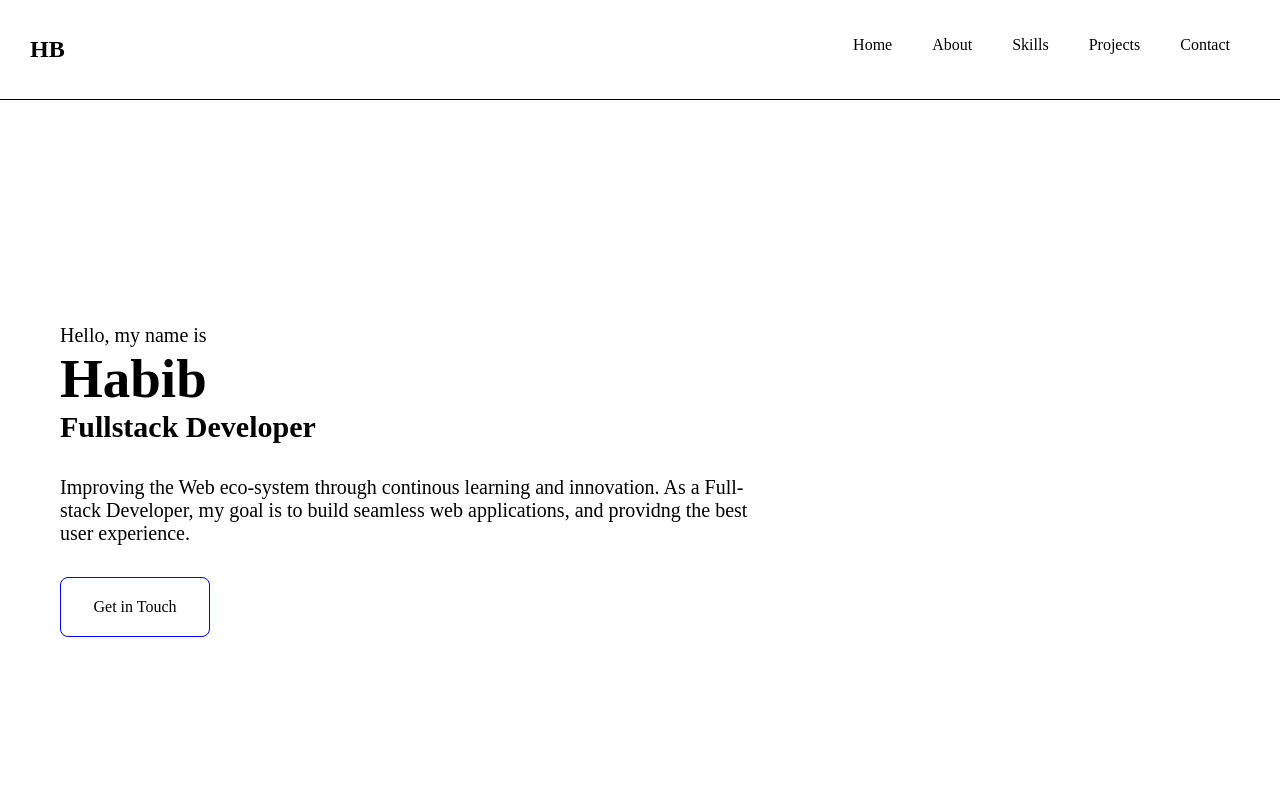
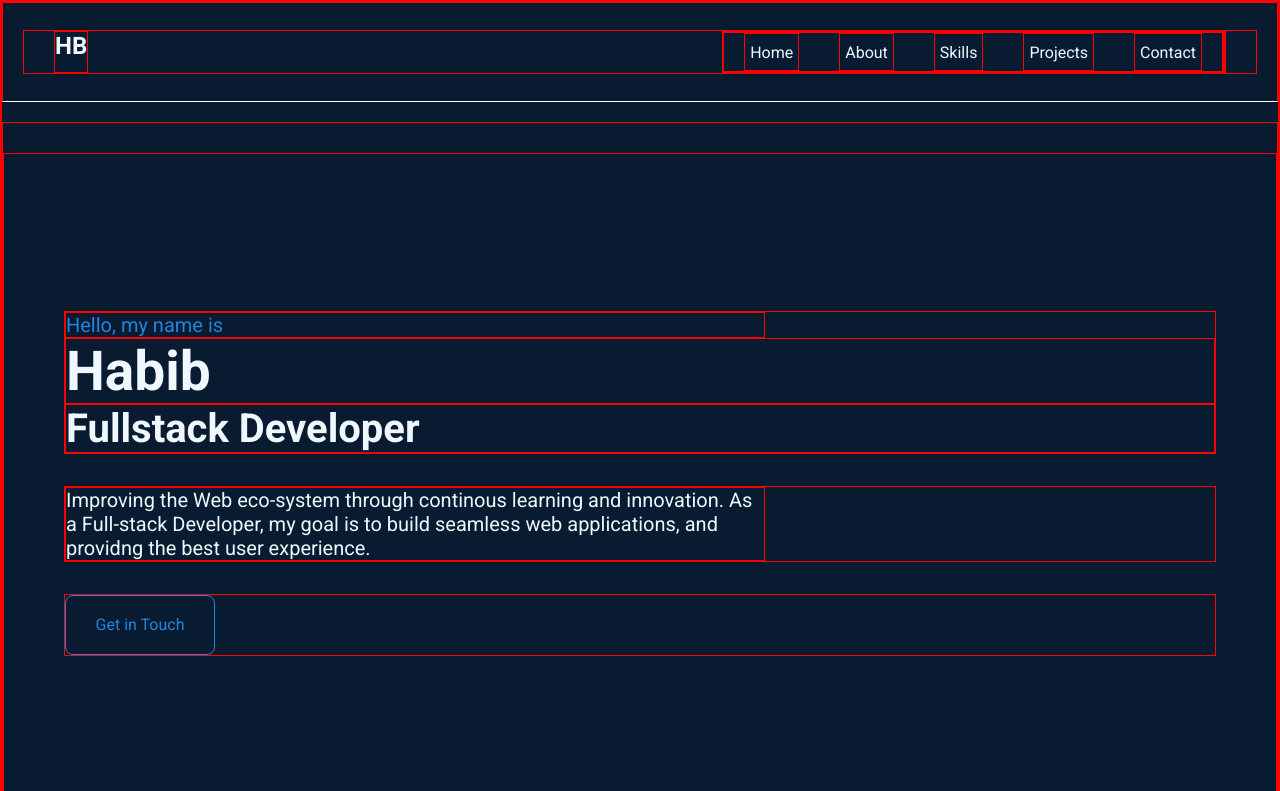
Before and after one commit to I-amHb/habibyusufport, a plain HTML site: page index.html in a window 1280 px wide. Shown: the top 791 px of the page. Drawn offline with Linux system fonts and the light colour scheme.

Commit message:
backround color and hover effect

```diff
--- a/index.html
+++ b/index.html
@@ -4,6 +4,9 @@
 <head>
     <meta charset="UTF-8">
     <meta name="viewport" content="width=device-width, initial-scale=1.0">
+    <link rel="preconnect" href="https://fonts.googleapis.com">
+<link rel="preconnect" href="https://fonts.gstatic.com" crossorigin>
+<link href="https://fonts.googleapis.com/css2?family=Nunito:ital,wght@0,200..1000;1,200..1000&family=Roboto:ital,wght@0,100;0,300;0,400;0,500;0,700;0,900;1,100;1,300;1,400;1,500;1,700;1,900&display=swap" rel="stylesheet">
     <title>My Porfolio</title>
     <link rel="stylesheet" href="styles.css">
     <script src="script.js" defer></script>
@@ -47,7 +50,7 @@
     <div class="contianer">
         <section class="hero sec" id="hero">
             <div class="hero-div1">
-                <p class="hero-p">Hello, my name is </p>
+                <p class="hero-p intro">Hello, my name is </p>
                 <h1 class="hero-h1">Habib</h1>
                 <h2 class="hero-h2">Fullstack Developer</h2>
             </div>
--- a/script.js
+++ b/script.js
@@ -69,8 +69,8 @@ frontEnd.map((val) => {
 
 const backEnd = [
     {name: 'Node.js', filepath: './images/icons/node-js-icon.png'},
-    {name: 'Express.js', filepath: './images/icons/express-icon480.png'},
-    // {name: 'Python', filepath: './images/icons/python-icon.png'},
+    {name: 'Express.js', filepath: './images/icons/express-js.png'},
+    {name: 'Python', filepath: './images/icons/python-icon.png'},
 ];
 
 
--- a/styles.css
+++ b/styles.css
@@ -2,12 +2,15 @@
     padding: 0;
     margin: 0;
     box-sizing: border-box;
-    /* border: 1px solid red; */
+    border: 1px solid red;
 }
 
 body {
+    background-color: rgb(9, 27, 48);
+    color: aliceblue;
     display: flex;
     flex-direction: column;
+    font-family: Roboto;
 }
 
 p {
@@ -16,18 +19,19 @@ p {
 
 a {
     text-decoration: none;
-    color: inherit ;
+    color: inherit;
 }
 
 /* Header/Navbar */
 
 header {
     position: relative;
-    border-bottom: 1px solid black;
+    border-bottom: 1px solid white;
     min-height: 100px;
     display: flex;
     align-items: center;
     margin-bottom: 20px;
+
 }
 
 .navbar {
@@ -50,12 +54,26 @@ header {
 
 .nav-list {
     display: none;
-    justify-content: space-evenly;
     list-style-type: none;
+    height: 40px;
 
     li {
-        margin: 0 20px;
+        display: flex;
+        height: 100%;
+        align-items: center;
+
+        a {
+
+            border: none;
+            text-align: center;
+            padding: 5px;
+        }
     }
+
+    li:hover {
+        border-bottom: 2px solid #1F85DE;
+    }
+
 
 }
 
@@ -70,7 +88,7 @@ header {
 
 .menu {
     align-self: center;
-    background-color: black;
+    background-color: white;
     width: 25px;
     height: 4px;
 }
@@ -78,11 +96,11 @@ header {
 /* Vertical menu */
 
 .vertical-menu {
-    background-color: cornflowerblue;
+    background-color: #000;
     display: flex;
     flex-direction: column;
-    width: 40%;
-    height: 100vh;
+    width: 60%;
+    height: 75vh;
     position: absolute;
     top: 0;
     right: 0;
@@ -101,7 +119,7 @@ header {
 
 
         .x-line {
-            background-color: black;
+            background-color: white;
             width: 25px;
             height: 4px;
         }
@@ -137,16 +155,25 @@ header {
 .container {
     display: flex;
     flex-direction: column;
-    gap: 20px;
+    gap: 30px;
 }
 
 .sec {
     width: 100%;
-    min-height: 60vh;
+    min-height: 500px;
     /* border: 1px solid red; */
     padding: 20px 15px;
     margin: 30px 0;
 }
+
+.intro,
+.about-title,
+.skills-title,
+.projects-title,
+.contacts-title {
+    color: #1F85DE;
+}
+
 /* Hero section */
 .hero {
     height: 80vh;
@@ -165,7 +192,7 @@ header {
 }
 
 .hero-h2 {
-    font-size: 30px;
+    font-size: 40px;
 }
 
 .hero-p {
@@ -175,7 +202,8 @@ header {
 
 .heroCTA {
     display: inline-block;
-    border: 1px solid blue;
+    border: 1px solid #1F85DE;
+    color: #1F85DE;
     width: 150px;
     height: 60px;
     border-radius: .5rem;
@@ -198,6 +226,8 @@ header {
 .about-p {
     max-width: 552px;
 }
+
+
 
 /* Skills section */
 
@@ -239,8 +269,8 @@ header {
 }
 
 .icon {
- min-width: 24px;
- max-width: 50px;
+    min-width: 24px;
+    max-width: 50px;
 }
 
 /* Project section */
@@ -288,7 +318,7 @@ header {
 .email {
     min-height: 45px;
 
-    }
+}
 
 .message {
     padding-top: 10px;
@@ -298,8 +328,10 @@ header {
 }
 
 .btn {
+    background-color: inherit;
     align-self: center;
-    border: 1px solid blue;
+    border: 1px solid #1F85DE;
+    color: #1F85DE;
     width: 150px;
     height: 60px;
     border-radius: .5rem;
@@ -311,8 +343,21 @@ header {
 
 /*  Screen Sizes */
 @media (min-width: 768px) {
+
+    header {
+        padding: 0 20px;
+    }
+
+    .sec {
+        padding :40px;
+    }
+
     .nav-list {
         display: flex;
+
+        li {
+            margin: 0 20px;
+        }
     }
 
 
@@ -330,7 +375,8 @@ header {
 
     .about-title,
     .about-p {
-        min-width: 700px;
+
+        min-width: 500px;
     }
 }
 
@@ -340,4 +386,9 @@ header {
         padding: 0 60px;
     }
 
+    .about {
+
+        min-width: 700px;
+    }
+
 }
```
Also changed, not shown: images/icons/express-js.png (added).
